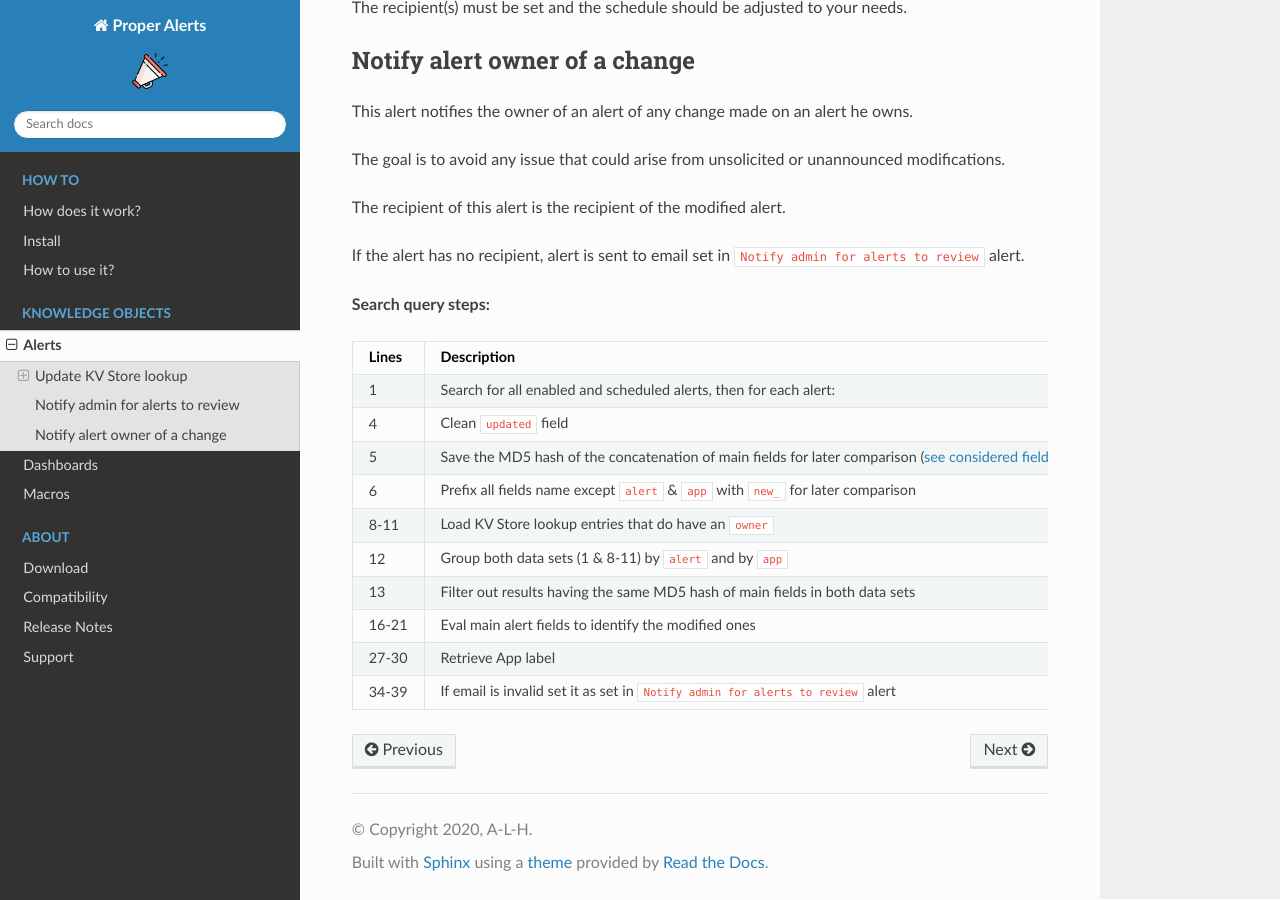
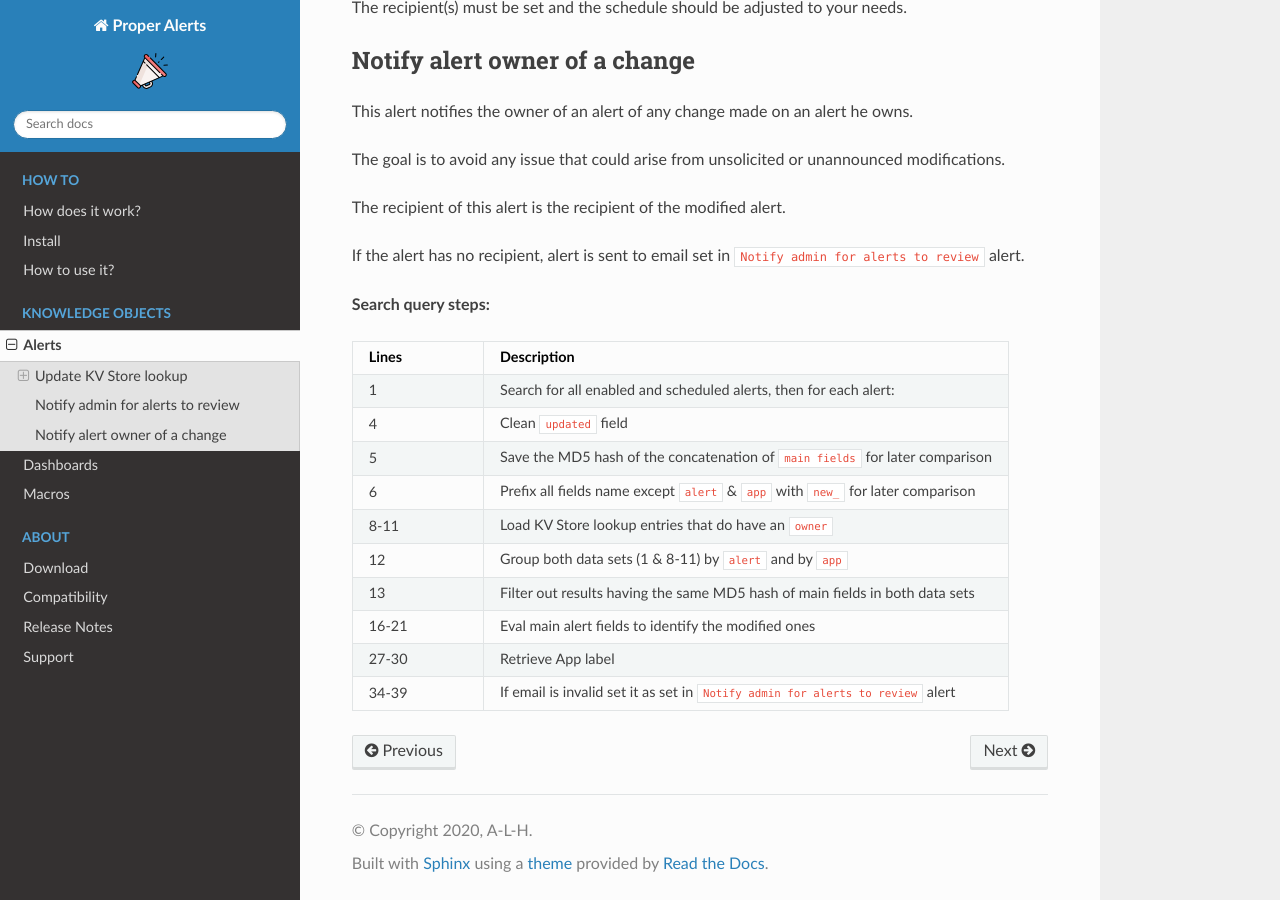
Before and after one commit to a-l-h/splunk-app-proper-alerts, a Sphinx documentation site: the page built from doc/alerts.rst, in a window 1280 px wide and 900 px high, scrolled down 2592 px. Built offline with Sphinx 7.4.7 and the Read the Docs theme 2.0.0, drawn with Linux system fonts in a browser that asks for light colours; cross-references to code outside the pages are shown as plain code.

Commit message:
Update alerts.rst

```diff
--- a/doc/alerts.rst
+++ b/doc/alerts.rst
@@ -170,7 +170,7 @@ If the alert has no recipient, alert is sent to email set in ``Notify admin for
    * - 4
      - Clean ``updated`` field
    * - 5
-     - Save the MD5 hash of the concatenation of main fields for later comparison (:ref:`see considered fields<Considered fields>`)
+     - Save the MD5 hash of the concatenation of :hoverxref:`main fields<Considered fields>` for later comparison
    * - 6
      - Prefix all fields name except ``alert`` & ``app`` with ``new_`` for later comparison
    * - 8-11
```
